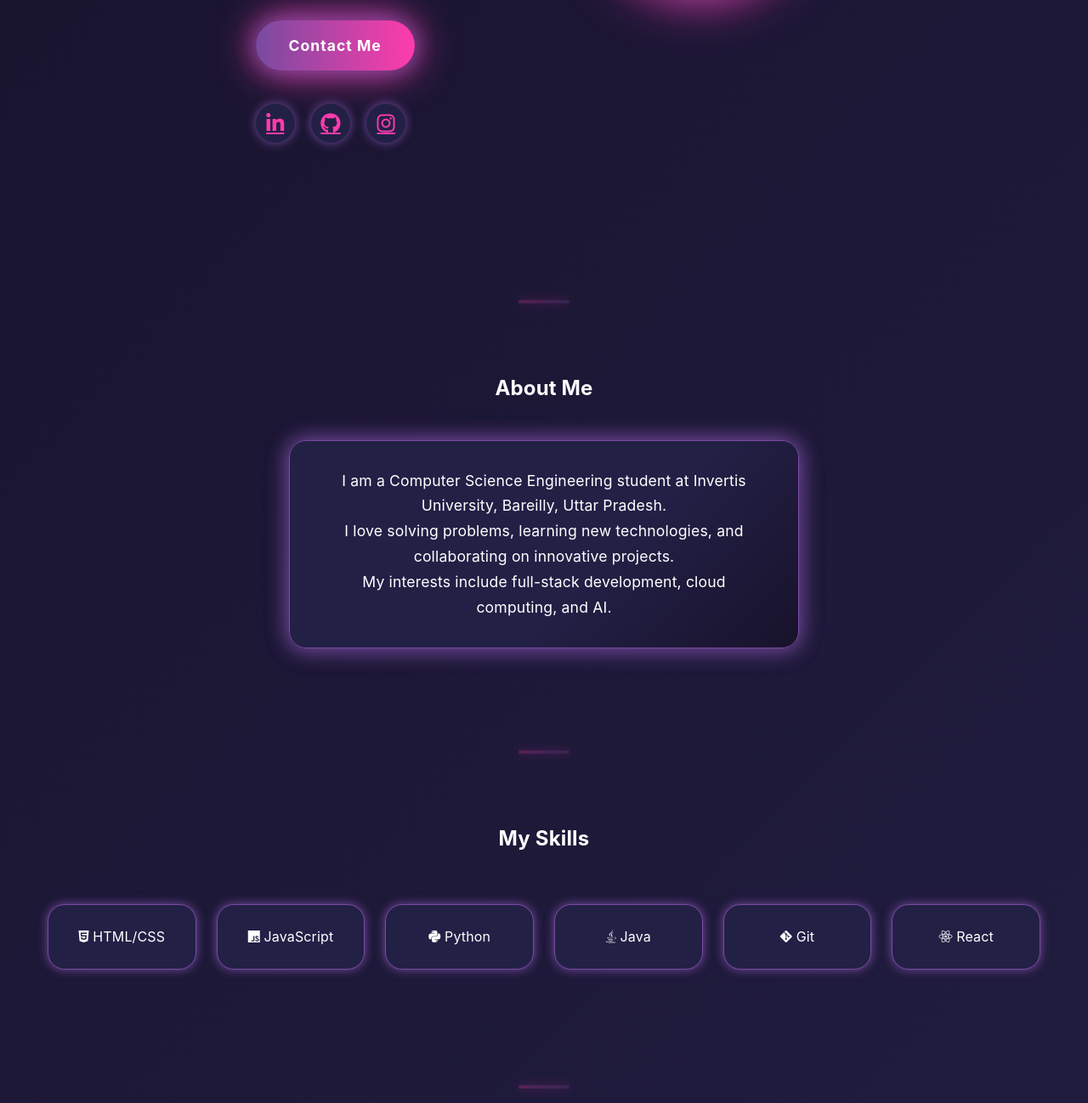
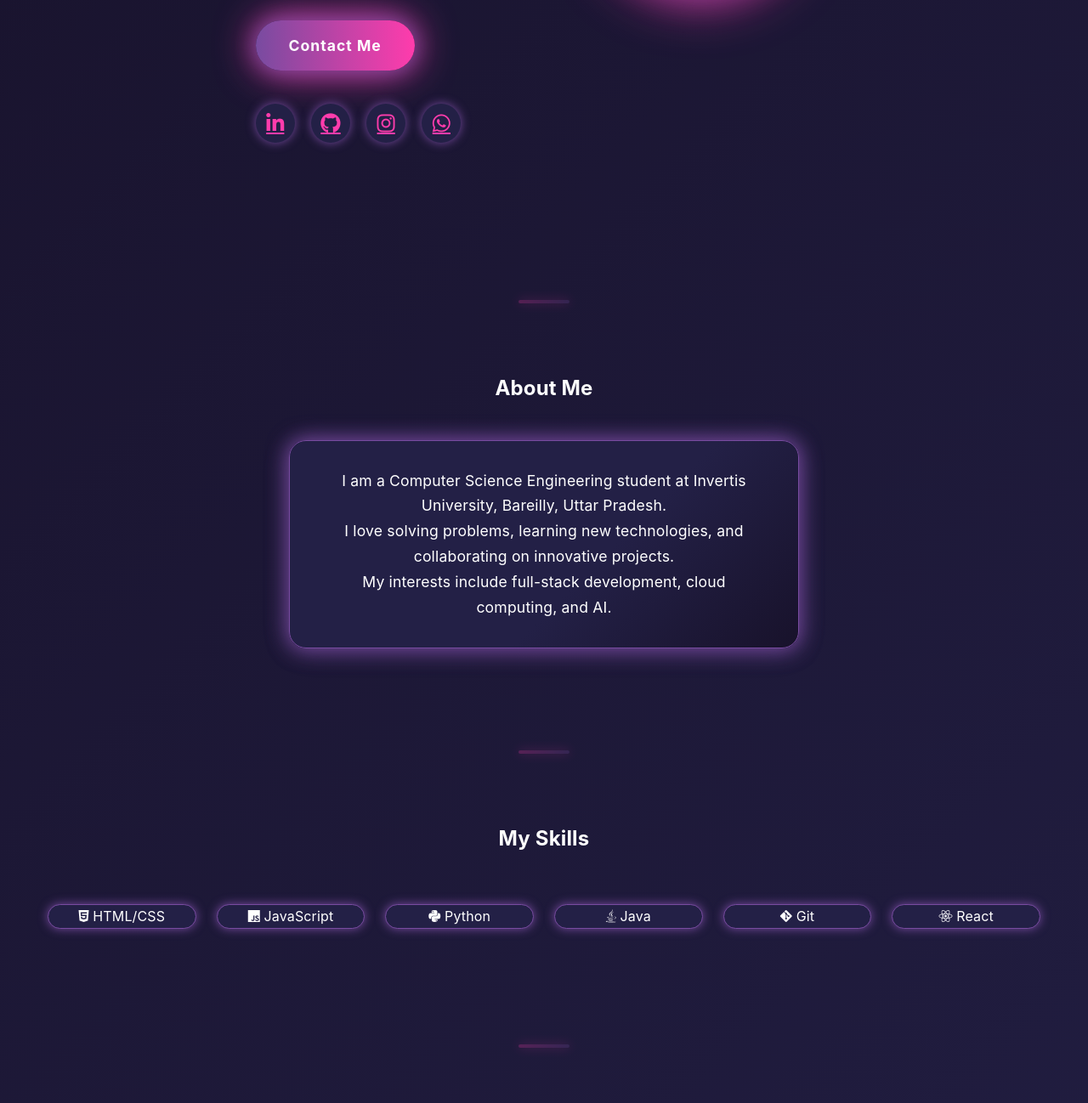
Before and after one commit to chandanXcoder/portfolio, a plain HTML site: page index.html in a window 1280 px wide. Shown: the part 662-1960 px from the top of the page at 85% size. Drawn offline with Linux system fonts and the light colour scheme.

Commit message:
changes skill card

```diff
--- a/index.html
+++ b/index.html
@@ -43,6 +43,9 @@
             <a href="https://linkedin.com/" target="_blank" aria-label="LinkedIn"><i class="fab fa-linkedin-in"></i></a>
             <a href=" https://github.com/chandan-xcoder " target="_blank" aria-label="GitHub"><i class="fab fa-github"></i></a>
             <a href="https://www.instagram.com/__mr._chand__810__?igsh=MWRwamRxc3NvaG9tNw==" target="_blank" aria-label="Instagram"><i class="fab fa-instagram"></i></a>
+            <a href="https://wa.me/1234567890" target="_blank" rel="noopener" aria-label="WhatsApp">
+              <i class="fab fa-whatsapp"></i>
+            </a>
           </div>
         </div>
         <!-- Right: Floating Profile Image -->
@@ -136,6 +139,9 @@
         <a href="https://linkedin.com/" target="_blank" aria-label="LinkedIn" class="footer-social"><i class="fab fa-linkedin-in"></i></a>
         <a href="https://github.com/chandan-xcoder" target="_blank" aria-label="GitHub" class="footer-social"><i class="fab fa-github"></i></a>
         <a href="https://www.instagram.com/__mr._chand__810__?igsh=MWRwamRxc3NvaG9tNw==" target="_blank" aria-label="Instagram" class="footer-social"><i class="fab fa-instagram"></i></a>
+        <a href="https://wa.me/1234567890" target="_blank" rel="noopener" aria-label="WhatsApp" class="footer-social">
+          <i class="fab fa-whatsapp"></i>
+        </a>
       </div>
     </footer>
 
--- a/style.css
+++ b/style.css
@@ -332,11 +332,7 @@ h2 {
     color: var(--text-main);
     border: 1.5px solid var(--neon-purple);
     box-shadow: 0 0 12px var(--neon-purple);
-    padding: 1.5rem;
     border-radius: var(--border-radius);
-    box-shadow: var(--shadow-sm);
-    border: 1px solid rgba(231, 235, 240, 0.8);
-    transform: translateY(0);
     transition: var(--transition);
     text-align: center;
 }
```
